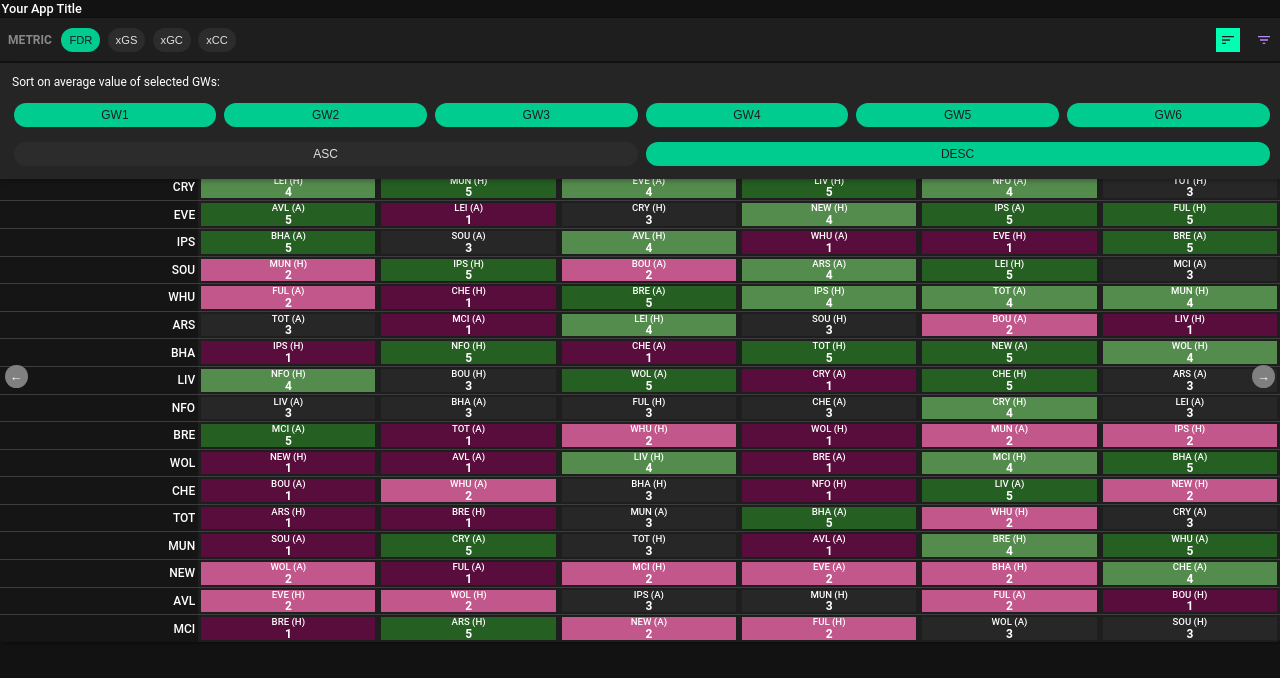
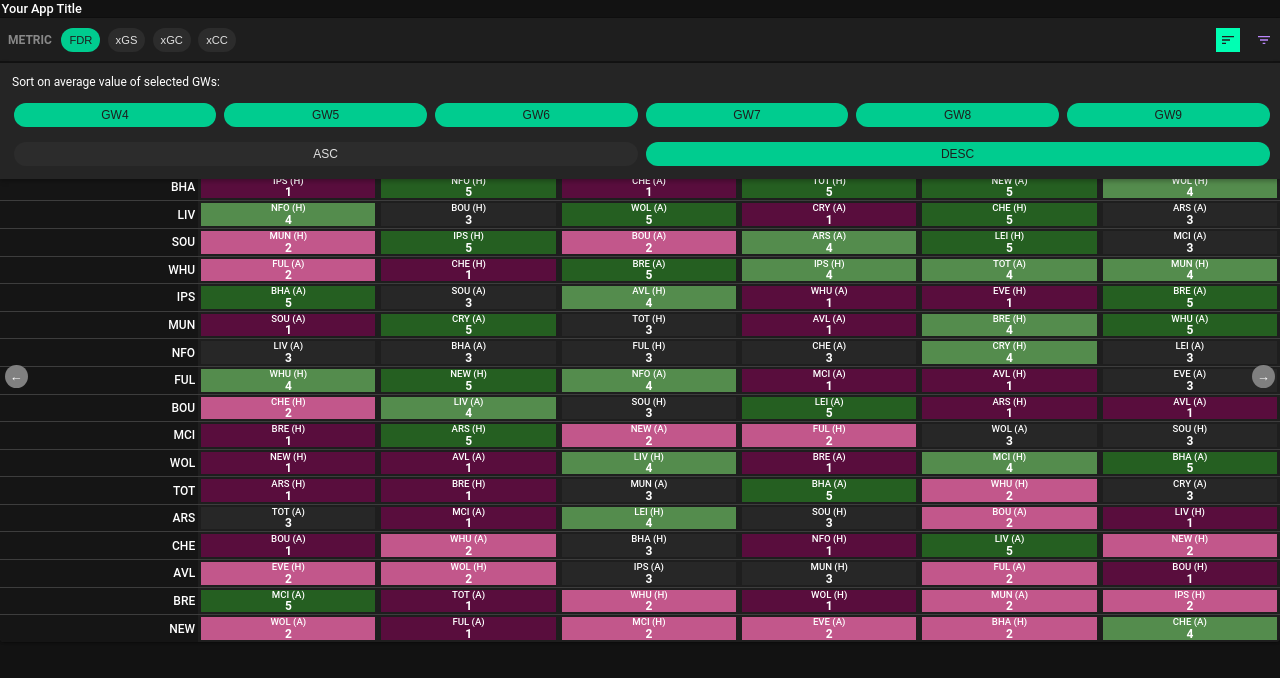
Before and after one commit to ameyakarve/ameyakarve.github.com, a React (Create React App) app: page / in a window 1280 px wide. Both pictures are taken after a click on the button 1228 px from the left and 39 px from the top of the page. Shown: the top 678 px of the page. Built offline with nearby package versions, Linux system fonts and the light colour scheme.

Commit message:
fix sort configs

```diff
--- a/src/App.js
+++ b/src/App.js
@@ -4,9 +4,11 @@ import ControlPanel from './components/ControlPanel';
 import Table from './components/Table';
 import { fdrData } from './fdrData';
 import './App.css';
+import { START_GW } from './constants';
 
 function App() {
-  const [sortConfig, setSortConfig] = useState({ gws: ['GW1', 'GW2', 'GW3', 'GW4', 'GW5', 'GW6'], order: 'DESC' });
+  const initialSortConfig = [0,1,2,3,4,5].map(t => t + START_GW).filter(u => u <= 38).map(v => `GW${v}`); // take GWs from start
+  const [sortConfig, setSortConfig] = useState({ gws: initialSortConfig, order: 'DESC' });
   const [filterConfig, setFilterConfig] = useState([]);
   const [data, setData] = useState([]);
 
--- a/src/components/ControlPanel.css
+++ b/src/components/ControlPanel.css
@@ -396,7 +396,7 @@
 
 .sort-chips-grid {
   display: grid;
-  grid-template-columns: repeat(6, 1fr);
+  grid-template-columns: repeat(6, 1fr); /* Adjust this if needed */
   gap: 8px;
   width: 100%;
 }
--- a/src/components/SortDrawer.js
+++ b/src/components/SortDrawer.js
@@ -1,11 +1,17 @@
 import React, { useState, useEffect } from 'react';
 import './ControlPanel.css';
+import { START_GW } from '../constants';
 
 function SortDrawer({ isOpen, onClose, onSort, initialSortConfig }) {
   const [selectedGWs, setSelectedGWs] = useState(initialSortConfig.gws);
   const [sortOrder, setSortOrder] = useState(initialSortConfig.order);
 
-  const gameweeks = ['GW1', 'GW2', 'GW3', 'GW4', 'GW5', 'GW6'];
+  // Calculate the range of gameweeks to display
+  const endGW = Math.min(38, START_GW + 5);
+  const gameweeks = Array.from(
+    { length: endGW - START_GW + 1 },
+    (_, i) => `GW${START_GW + i}`
+  );
 
   useEffect(() => {
     setSelectedGWs(initialSortConfig.gws);
```
